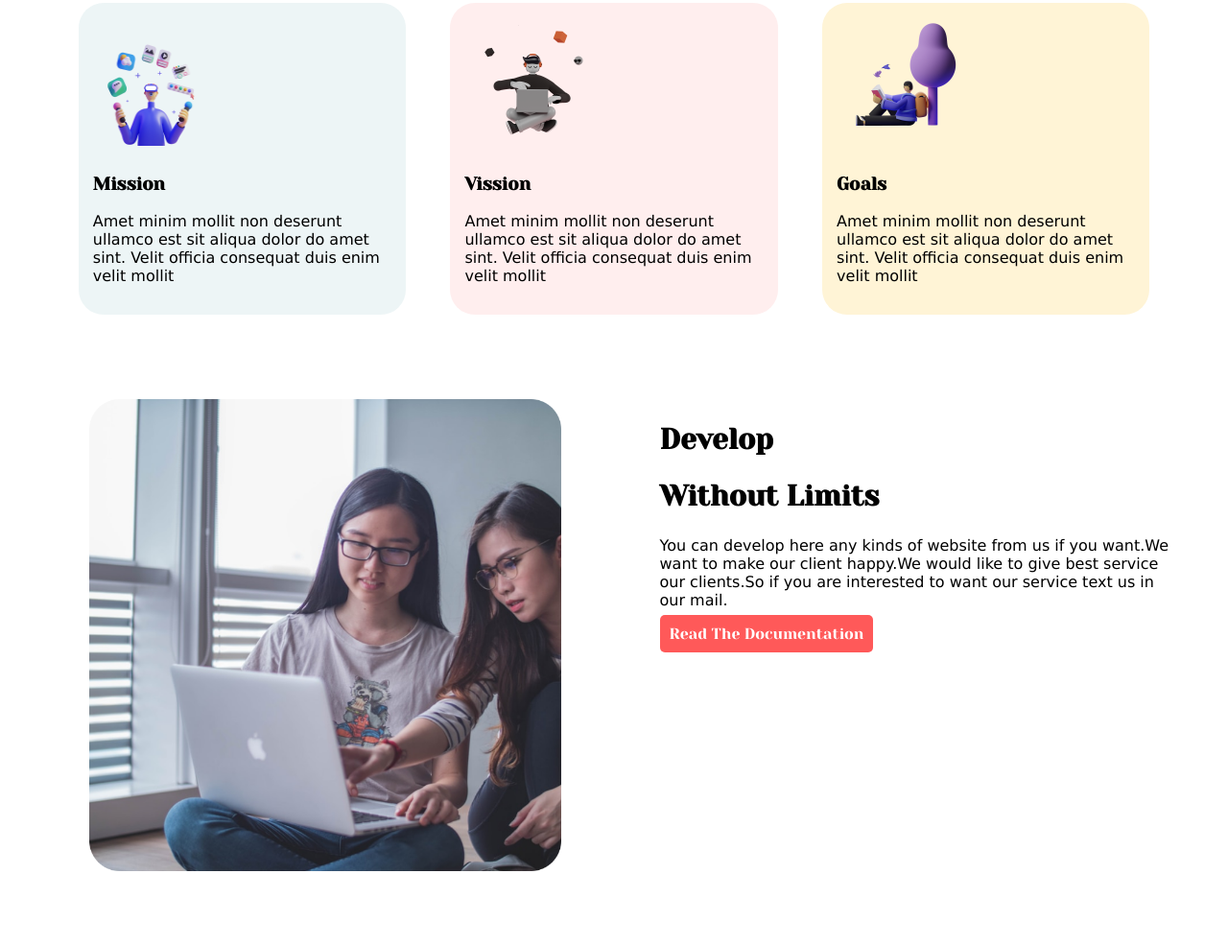
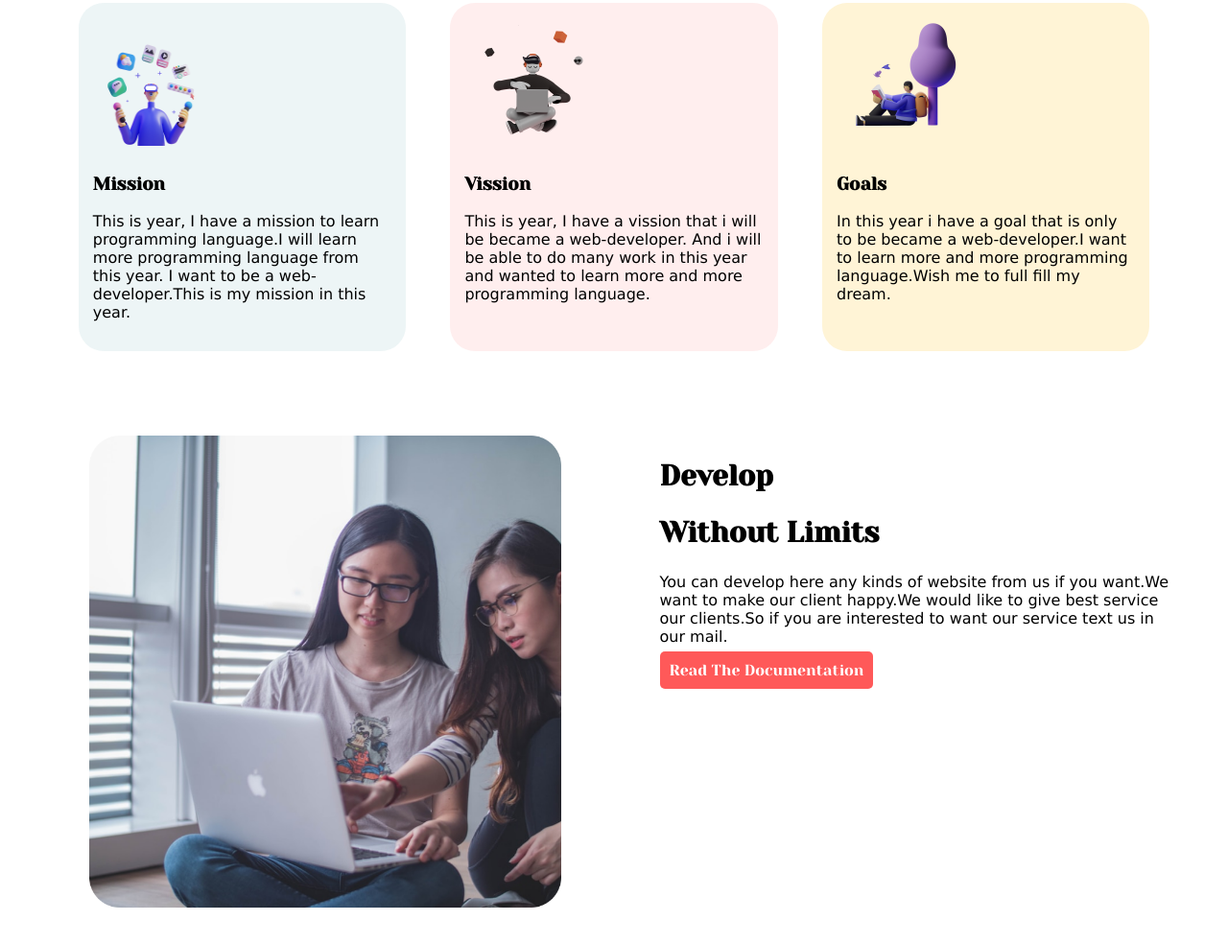
Before and after one commit to mdsabbirkhan1371/restat-first-assignment, a plain HTML site: page index.html in a window 1280 px wide. Shown: the part 739-1724 px from the top of the page at 96% size. Drawn offline with Linux system fonts and the light colour scheme; a web font is replaced by a local one.

Commit message:
last final

```diff
--- a/index.html
+++ b/index.html
@@ -53,26 +53,20 @@
             <div id="mission" class="mission-item">
                 <img src="images/illustrators/illustrator-1.png" alt="">
                 <h3>Mission</h3>
-                <p>Amet minim mollit non deserunt
-                    ullamco est sit aliqua dolor do amet
-                    sint. Velit officia consequat duis enim
-                    velit mollit</p>
+                <p>This is year, I have a mission to learn programming language.I will learn more programming language
+                    from this year. I want to be a web-developer.This is my mission in this year. </p>
             </div>
             <div id="vission" class="mission-item">
                 <img src="images/illustrators/illustrator-2.png" alt="">
                 <h3>Vission</h3>
-                <p>Amet minim mollit non deserunt
-                    ullamco est sit aliqua dolor do amet
-                    sint. Velit officia consequat duis enim
-                    velit mollit</p>
+                <p>This is year, I have a vission that i will be became a web-developer. And i will be able to do many
+                    work in this year and wanted to learn more and more programming language. </p>
             </div>
             <div id="goals" class="mission-item">
                 <img src="images/illustrators/illustrator-3.png" alt="">
                 <h3>Goals</h3>
-                <p>Amet minim mollit non deserunt
-                    ullamco est sit aliqua dolor do amet
-                    sint. Velit officia consequat duis enim
-                    velit mollit</p>
+                <p>In this year i have a goal that is only to be became a web-developer.I want to learn more and more
+                    programming language.Wish me to full fill my dream.</p>
             </div>
         </div>
     </section>
```
